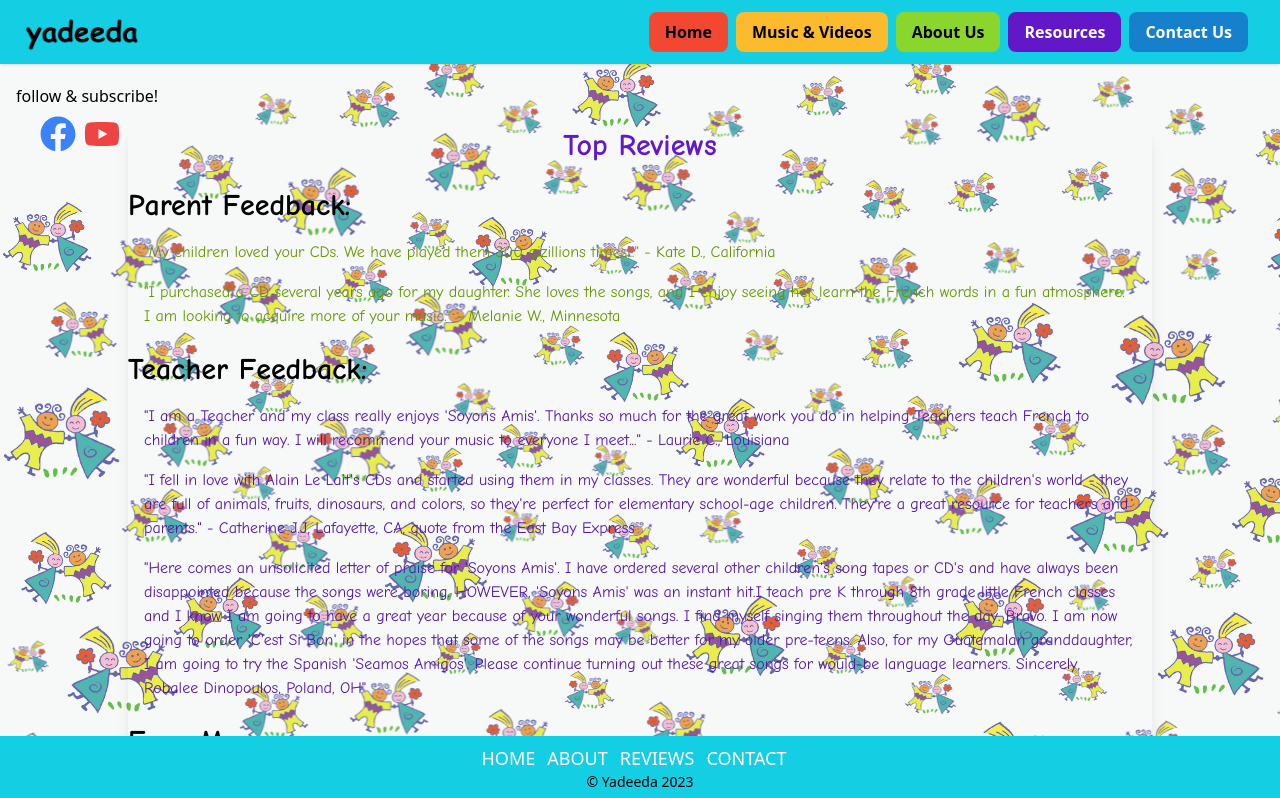
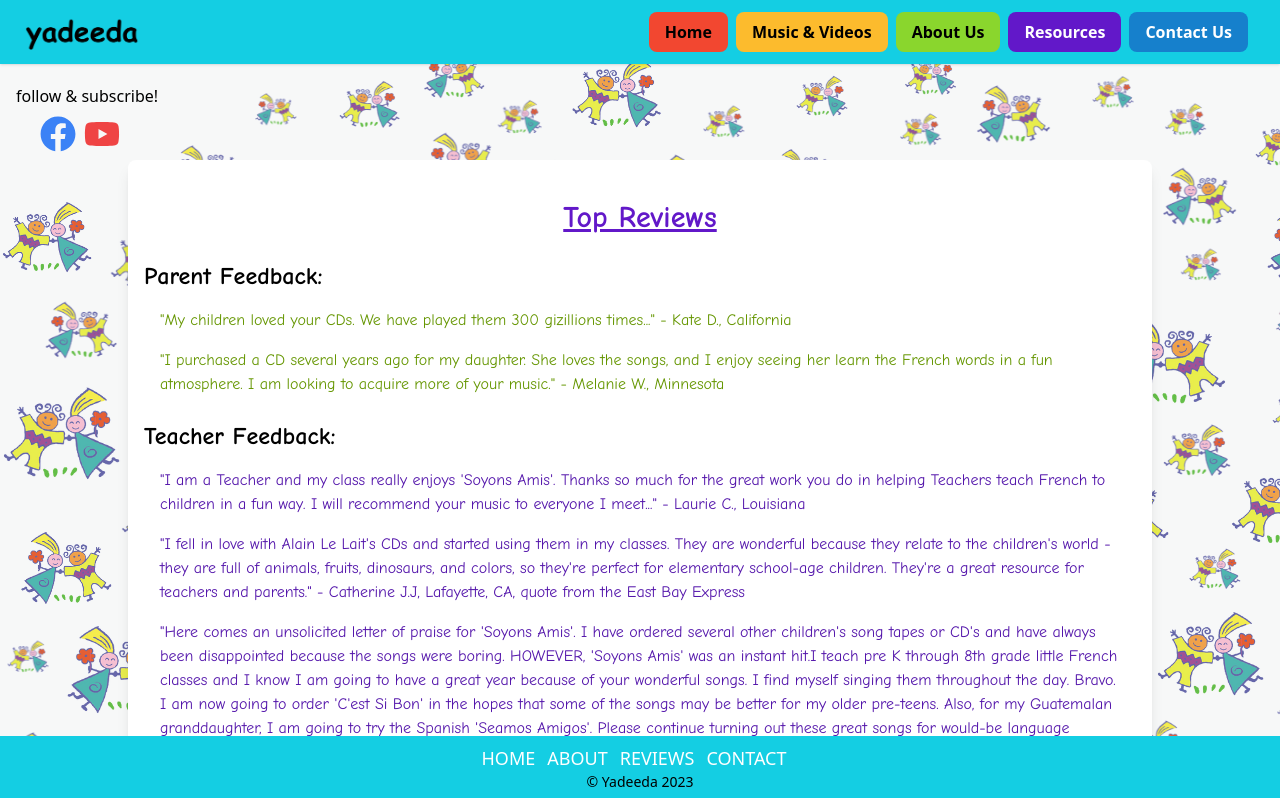
Before and after one commit to sjlelait/yadeeda, a React (Create React App) app: page /reviews in a window 1280 px wide. Shown: the top 798 px of the page. Built offline with nearby package versions, Linux system fonts and the light colour scheme.

Commit message:
wip: edits styling for reviews

```diff
--- a/src/pages/Reviews.js
+++ b/src/pages/Reviews.js
@@ -2,9 +2,9 @@ import React from 'react';
 
 const Reviews = (props) => {
     return (
-        <div className="text-left mt-16 font-homeP m-24 shadow-lg rounded">
-            <div className="text-lg mt-6 md:text-xl lg:text-3xl font-bold text-ydPurple text-center">Top Reviews</div>
-            <h1 className="text-lg mt-6 md:text-xl lg:text-3xl font-bold">Parent Feedback:</h1>
+        <div className="text-left mt-16 font-homeP m-6 md:m-24 shadow-lg rounded-lg bg-white p-4">
+            <div className="text-2xl mt-6 lg:text-3xl font-bold text-ydPurple underline text-center">Top Reviews</div>
+            <h1 className="mt-6 text-lg lg:text-2xl font-bold">Parent Feedback:</h1>
             <p className="m-4 text-textGreen">
                 "My children loved your CDs.
                 We have played them 300 gizillions times..." - Kate D., California
@@ -14,7 +14,7 @@ const Reviews = (props) => {
                 and I enjoy seeing her learn the French words in a fun atmosphere.
                 I am looking to acquire more of your music." - Melanie W., Minnesota
             </p>
-            <h1 className="text-lg mt-6 md:text-xl lg:text-3xl font-bold">Teacher Feedback:</h1>
+            <h1 className="text-lg mt-6 lg:text-2xl font-bold">Teacher Feedback:</h1>
             <p className="m-4 text-textPurple">
                 "I am a Teacher and my class really enjoys 'Soyons Amis'.
                 Thanks so much for the great work you do in helping Teachers
@@ -41,10 +41,10 @@ const Reviews = (props) => {
                 language learners.
                 Sincerely, Robalee Dinopoulos, Poland, OH"
             </p>
-            <h1 className="text-lg mt-6 md:text-xl lg:text-3xl font-bold">Even More:</h1>
+            <h1 className="text-lg mt-6 lg:text-2xl font-bold">Even More:</h1>
             <p className="m-4 text-ydBlue">
                 "... showcasing Le Lait's talent for creating songs with definite child appeal.
-                With a style reminiscent of Raffi's, Le Lait is certainly in his league."  -School Library Journal
+                With a style reminiscent of Raffi's, Le Lait is certainly in his league."  - School Library Journal
             </p>
             <p className="m-4 text-ydBlue">
                 "Yadeeda.com publishes clever collections of songs for young French and Spanish
```
